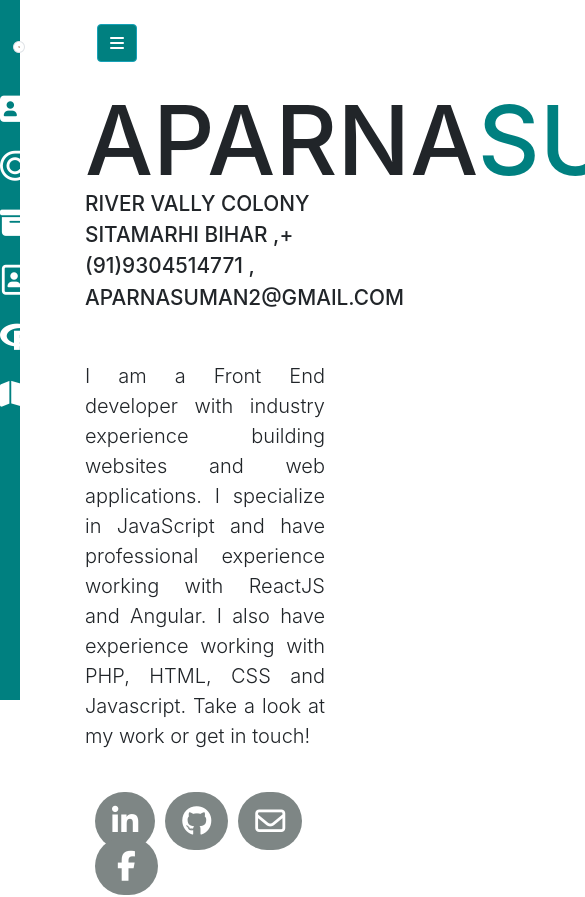
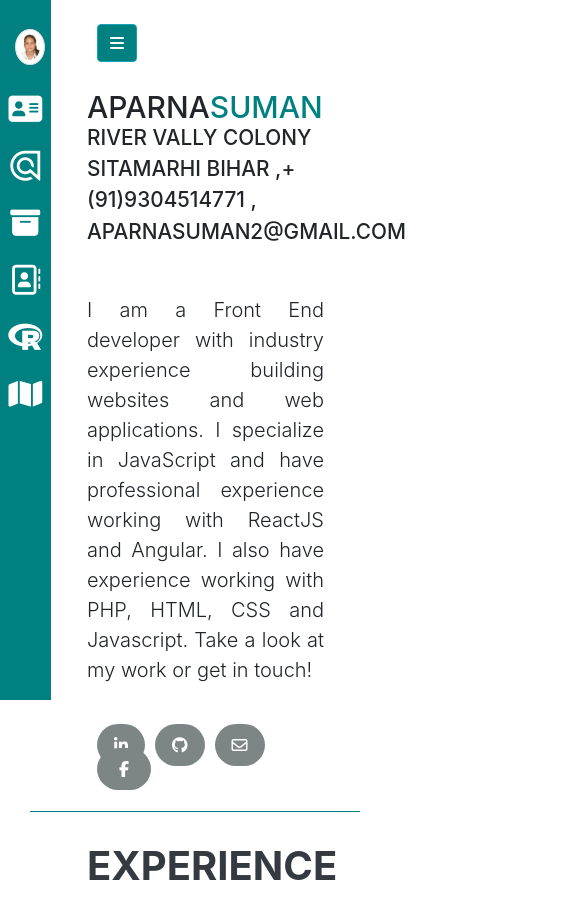
Before and after one commit to Aparnasuman/PortfolioSite, a React (Create React App) app: page / in a window 390 px wide. Shown: the top 897 px of the page, 585 px wide, since content can reach past the window. Built offline with nearby package versions, Linux system fonts and the light colour scheme; no server answers.

Commit message:
final editing done

```diff
--- a/src/App.css
+++ b/src/App.css
@@ -408,3 +408,125 @@
  color: #a7a79b;
 
 }
+
+/*mdia qury scrn"*/
+@media only screen  and (max-width: 660px){
+    .mb-0{
+        font-size: 30px;
+    }
+    .subheading .mb-5{
+        font-size: 15px;
+    }
+    .lead .mb-5{
+        font-size: 13px;
+    }
+    .sidebr-nav{
+        width:13%;
+    }
+    .about-detail {
+        padding: 30px 36px;
+        margin-left: 21px;
+    }
+    .listabout{
+
+            font-size: 11px;
+
+    }
+    .sidebar{
+        width: 15%;
+    }
+    .mb-g{
+        font-size: 15px;
+    }
+    .rounded-circle{
+        margin: 29px 15px !important;
+    }
+    .icon-display {
+        font-size: 16px;
+        background-color: #7e8685;
+        color: white;
+        margin-left: 10px;
+        padding: 18px;
+        border-radius: 50px;
+    }
+  }
+  @media only screen  and (max-width: 768px){
+    .mb-0{
+        font-size: 30px;
+    }
+    .subheading .mb-5{
+        font-size: 15px;
+    }
+    .lead .mb-5{
+        font-size: 13px;
+    }
+    .sidebr-nav{
+        width:13%;
+    }
+    .about-detail {
+        padding: 30px 36px;
+        margin-left: 21px;
+    }
+    .listabout{
+
+            font-size: 11px;
+
+    }
+    .sidebar{
+        width: 15%;
+    }
+    .mb-g{
+        font-size: 15px;
+    }
+    .rounded-circle{
+        margin: 29px 15px !important;
+    }
+    .icon-display {
+        font-size: 16px;
+        background-color: #7e8685;
+        color: white;
+        margin-left: 10px;
+        padding: 18px;
+        border-radius: 50px;
+    }
+  }
+  @media only screen  and (max-width: 865px){
+    .mb-0{
+        font-size: 30px;
+    }
+    .subheading .mb-5{
+        font-size: 15px;
+    }
+    .lead .mb-5{
+        font-size: 13px;
+    }
+    .sidebr-nav{
+        width:13%;
+    }
+    .about-detail {
+        padding: 30px 36px;
+        margin-left: 21px;
+    }
+    .listabout{
+
+            font-size: 11px;
+
+    }
+    .sidebar{
+        width: 15%;
+    }
+    .mb-g{
+        font-size: 15px;
+    }
+    .rounded-circle{
+        margin: 29px 15px !important;
+    }
+    .icon-display {
+        font-size: 16px;
+        background-color: #7e8685;
+        color: white;
+        margin-left: 10px;
+        padding: 18px;
+        border-radius: 50px;
+    }
+  }
--- a/src/Intrestmain.js
+++ b/src/Intrestmain.js
@@ -12,7 +12,7 @@
                     <h2 className="mb-5">Interests</h2>
 
                     <p>Apart from being a web developer, I enjoy most of the time to develop a new idea in front end animation with reference from google</p>
-                    <p className="mb-0">When forced indoors, I follow many sci-fi and fantasy genre movies and television shows, I am an aspiring chef, and I spend a large amount of my free time exploring the latest technology advancements in the front-end web development world.</p>
+                    <p className="mb-0 mb-g">When forced indoors, I follow many sci-fi and fantasy genre movies and television shows, I am an aspiring chef, and I spend a large amount of my free time exploring the latest technology advancements in the front-end web development world.</p>
                 </div>
             </section>
       </div>
```
